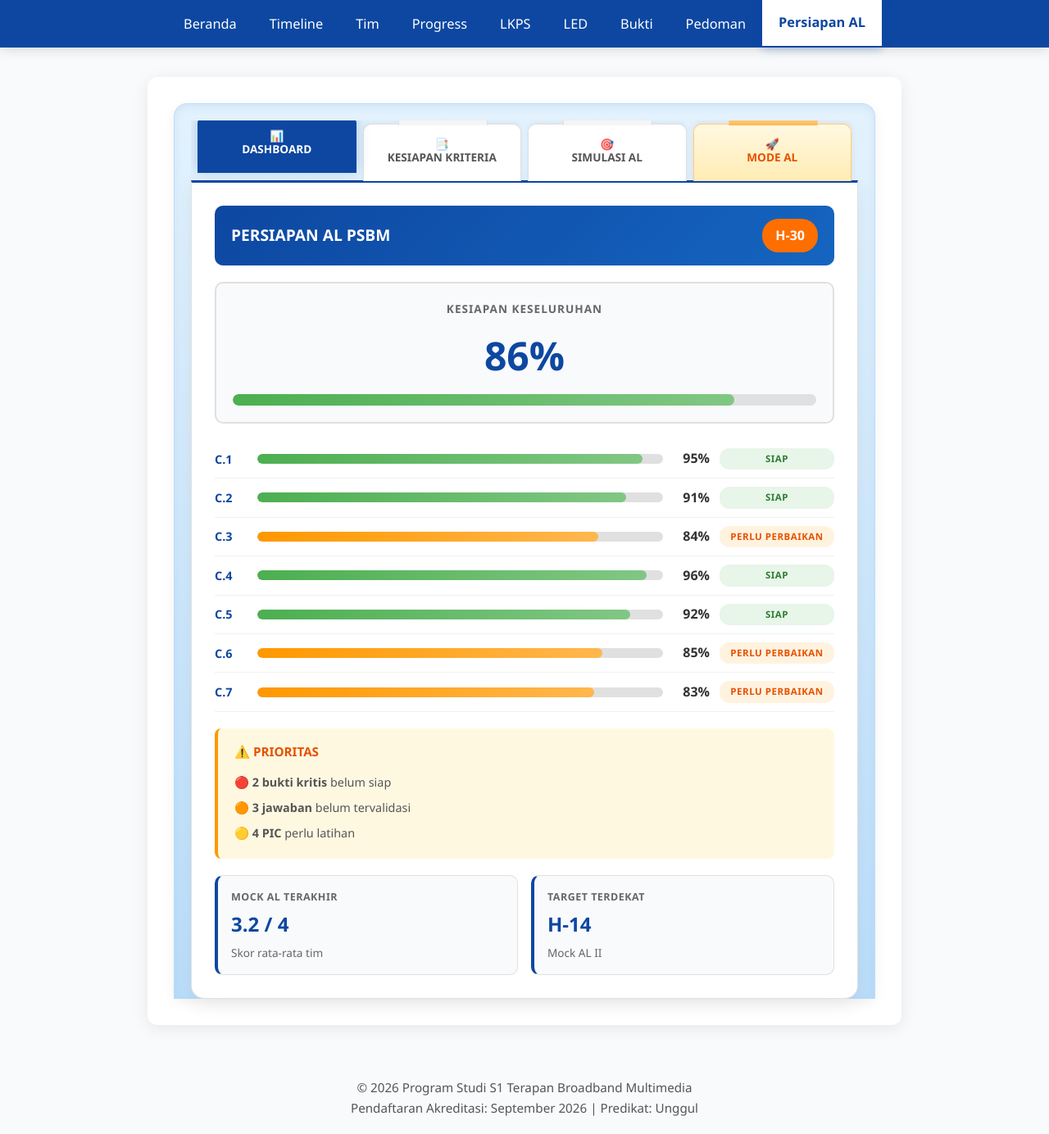
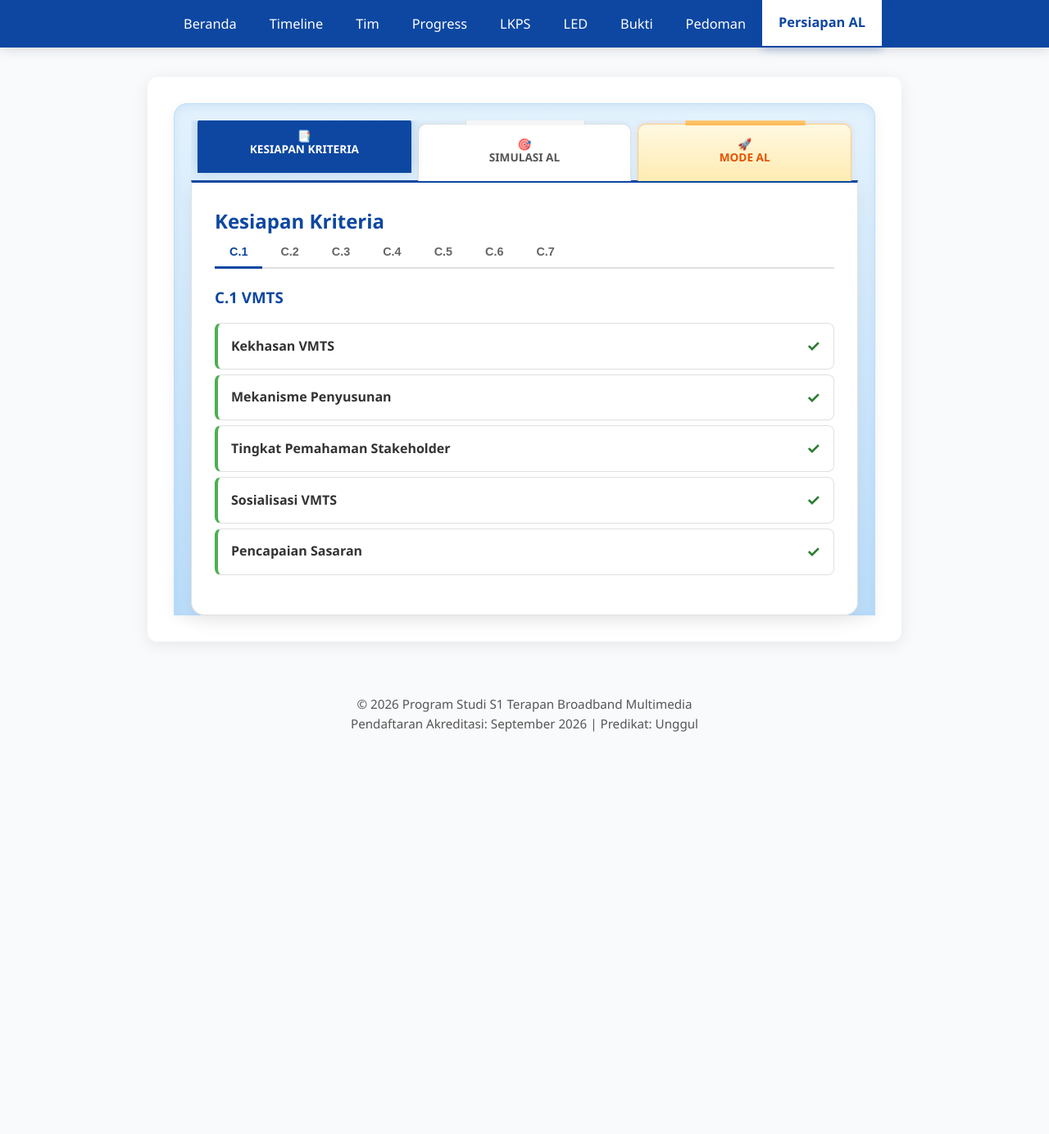
Before and after one commit to portal-psbm/aksibm-26, a Jekyll site: the page built from persiapan-al.md, in a window 1280 px wide and 1384 px high. Shown: the whole window at 82% size. Built offline with Jekyll 4.4.1, drawn with Linux system fonts in a browser that asks for light colours; part of the change alters nothing that is shown.

Commit message:
update AL

```diff
--- a/persiapan-al.md
+++ b/persiapan-al.md
@@ -16,7 +16,7 @@ permalink: /persiapan-al/
     border-bottom: none;
   }
 
-  /* ===== Folder Shelf - 4 Folder ===== */
+  /* ===== Folder Shelf - 3 Folder ===== */
   .folder-shelf {
     display: flex;
     flex-wrap: nowrap;
@@ -152,82 +152,6 @@ permalink: /persiapan-al/
   .al-panel { display: none; animation: fadeIn 0.3s ease; }
   .al-panel.active { display: block; }
   @keyframes fadeIn { from { opacity: 0; transform: translateY(8px); } to { opacity: 1; transform: translateY(0); } }
-
-  /* ===== Dashboard ===== */
-  .dash-header {
-    display: flex;
-    justify-content: space-between;
-    align-items: center;
-    padding: 16px 20px;
-    background: linear-gradient(135deg, #0d47a1 0%, #1565c0 100%);
-    color: white;
-    border-radius: 10px;
-    margin-bottom: 20px;
-  }
-  .dash-header h2 { margin: 0; font-size: 1.2rem; }
-  .dash-header .h-badge {
-    background: #ff6f00;
-    padding: 8px 16px;
-    border-radius: 20px;
-    font-weight: 700;
-    font-size: 1rem;
-  }
-  .overall-box {
-    background: #f8fafc;
-    border: 2px solid #e0e0e0;
-    border-radius: 10px;
-    padding: 20px;
-    margin-bottom: 20px;
-    text-align: center;
-  }
-  .overall-box .label { font-size: 0.85rem; color: #666; text-transform: uppercase; letter-spacing: 1px; font-weight: 600; }
-  .overall-box .big-percent { font-size: 3rem; font-weight: 800; color: #0d47a1; margin: 8px 0; }
-  .overall-box .bar { height: 14px; background: #e0e0e0; border-radius: 7px; overflow: hidden; margin-top: 8px; }
-  .overall-box .bar-fill { height: 100%; background: linear-gradient(to right, #4caf50, #81c784); border-radius: 7px; }
-
-  .kriteria-row {
-    display: flex;
-    align-items: center;
-    gap: 12px;
-    padding: 10px 0;
-    border-bottom: 1px solid #f0f0f0;
-  }
-  .kriteria-row .k-label { width: 40px; font-weight: 700; color: #0d47a1; font-size: 0.9rem; }
-  .kriteria-row .k-bar { flex: 1; height: 12px; background: #e0e0e0; border-radius: 6px; overflow: hidden; }
-  .kriteria-row .k-bar-fill { height: 100%; border-radius: 6px; transition: width 0.6s; }
-  .kriteria-row .k-bar-fill.siap { background: linear-gradient(to right, #4caf50, #81c784); }
-  .kriteria-row .k-bar-fill.perlu { background: linear-gradient(to right, #ff9800, #ffb74d); }
-  .kriteria-row .k-percent { width: 45px; font-weight: 700; text-align: right; color: #333; }
-  .kriteria-row .k-status { width: 140px; text-align: center; font-size: 0.72rem; font-weight: 700; padding: 4px 10px; border-radius: 12px; text-transform: uppercase; letter-spacing: 0.5px; }
-  .k-status.siap { background: #e8f5e9; color: #2e7d32; }
-  .k-status.perlu { background: #fff3e0; color: #e65100; }
-
-  .priority-box {
-    background: #fff8e1;
-    border-left: 4px solid #ff9800;
-    padding: 16px 20px;
-    border-radius: 8px;
-    margin-top: 20px;
-  }
-  .priority-box h4 { margin: 0 0 10px 0; color: #e65100; font-size: 0.95rem; }
-  .priority-box .item { padding: 4px 0; font-size: 0.9rem; color: #555; }
-
-  .info-cards {
-    display: grid;
-    grid-template-columns: 1fr 1fr;
-    gap: 16px;
-    margin-top: 20px;
-  }
-  .info-card {
-    background: #f8fafc;
-    border: 1px solid #e0e0e0;
-    border-radius: 10px;
-    padding: 16px;
-    border-left: 4px solid #0d47a1;
-  }
-  .info-card .label { font-size: 0.78rem; color: #666; text-transform: uppercase; letter-spacing: 0.5px; font-weight: 600; }
-  .info-card .value { font-size: 1.5rem; font-weight: 700; color: #0d47a1; margin-top: 4px; }
-  .info-card .sub { font-size: 0.85rem; color: #666; margin-top: 4px; }
 
   /* ===== Kesiapan Kriteria ===== */
   .sub-nav { display: flex; gap: 4px; margin-bottom: 20px; border-bottom: 2px solid #e0e0e0; flex-wrap: wrap; }
@@ -494,21 +418,16 @@ permalink: /persiapan-al/
     .folder-shelf::-webkit-scrollbar { display: none; }
     .folder-tab { min-width: 110px; flex: 0 0 auto; font-size: 0.8rem; }
     .al-content { padding: 20px; }
-    .info-cards { grid-template-columns: 1fr; }
-    .kriteria-row { flex-wrap: wrap; }
-    .kriteria-row .k-status { width: auto; margin-top: 4px; }
     .score-grid { grid-template-columns: repeat(5, 1fr); }
     .score-btn .score-label { display: none; }
     .mode-al-container { padding: 20px; margin: -20px; }
-    .dash-header { flex-direction: column; gap: 10px; text-align: center; }
   }
 </style>
 
-<!-- ===== KABINET FOLDER NAV ===== -->
+<!-- ===== KABINET FOLDER NAV - 3 FOLDER ===== -->
 <div class="cabinet-container">
   <div class="folder-shelf">
-    <div class="folder-tab active" onclick="showPanel('dashboard', this)">📊<br>DASHBOARD</div>
-    <div class="folder-tab" onclick="showPanel('kesiapan', this)">📑<br>KESIAPAN KRITERIA</div>
+    <div class="folder-tab active" onclick="showPanel('kesiapan', this)">📑<br>KESIAPAN KRITERIA</div>
     <div class="folder-tab" onclick="showPanel('simulasi', this)">🎯<br>SIMULASI AL</div>
     <div class="folder-tab mode-al" onclick="showPanel('modeal', this)">🚀<br>MODE AL</div>
   </div>
@@ -516,50 +435,8 @@ permalink: /persiapan-al/
   <!-- ===== AREA KONTEN ===== -->
   <div class="al-content" id="alContent">
 
-    <!-- ========== DASHBOARD ========== -->
-    <div class="al-panel active" id="panel-dashboard">
-      <div class="dash-header">
-        <h2>PERSIAPAN AL PSBM</h2>
-        <div class="h-badge">H-30</div>
-      </div>
-
-      <div class="overall-box">
-        <div class="label">Kesiapan Keseluruhan</div>
-        <div class="big-percent">86%</div>
-        <div class="bar"><div class="bar-fill" style="width: 86%;"></div></div>
-      </div>
-
-      <div class="kriteria-row"><div class="k-label">C.1</div><div class="k-bar"><div class="k-bar-fill siap" style="width:95%;"></div></div><div class="k-percent">95%</div><div class="k-status siap">SIAP</div></div>
-      <div class="kriteria-row"><div class="k-label">C.2</div><div class="k-bar"><div class="k-bar-fill siap" style="width:91%;"></div></div><div class="k-percent">91%</div><div class="k-status siap">SIAP</div></div>
-      <div class="kriteria-row"><div class="k-label">C.3</div><div class="k-bar"><div class="k-bar-fill perlu" style="width:84%;"></div></div><div class="k-percent">84%</div><div class="k-status perlu">PERLU PERBAIKAN</div></div>
-      <div class="kriteria-row"><div class="k-label">C.4</div><div class="k-bar"><div class="k-bar-fill siap" style="width:96%;"></div></div><div class="k-percent">96%</div><div class="k-status siap">SIAP</div></div>
-      <div class="kriteria-row"><div class="k-label">C.5</div><div class="k-bar"><div class="k-bar-fill siap" style="width:92%;"></div></div><div class="k-percent">92%</div><div class="k-status siap">SIAP</div></div>
-      <div class="kriteria-row"><div class="k-label">C.6</div><div class="k-bar"><div class="k-bar-fill perlu" style="width:85%;"></div></div><div class="k-percent">85%</div><div class="k-status perlu">PERLU PERBAIKAN</div></div>
-      <div class="kriteria-row"><div class="k-label">C.7</div><div class="k-bar"><div class="k-bar-fill perlu" style="width:83%;"></div></div><div class="k-percent">83%</div><div class="k-status perlu">PERLU PERBAIKAN</div></div>
-
-      <div class="priority-box">
-        <h4>⚠️ PRIORITAS</h4>
-        <div class="item">🔴 <strong>2 bukti kritis</strong> belum siap</div>
-        <div class="item">🟠 <strong>3 jawaban</strong> belum tervalidasi</div>
-        <div class="item">🟡 <strong>4 PIC</strong> perlu latihan</div>
-      </div>
-
-      <div class="info-cards">
-        <div class="info-card">
-          <div class="label">Mock AL Terakhir</div>
-          <div class="value">3.2 / 4</div>
-          <div class="sub">Skor rata-rata tim</div>
-        </div>
-        <div class="info-card">
-          <div class="label">Target Terdekat</div>
-          <div class="value">H-14</div>
-          <div class="sub">Mock AL II</div>
-        </div>
-      </div>
-    </div>
-
-    <!-- ========== KESIAPAN KRITERIA ========== -->
-    <div class="al-panel" id="panel-kesiapan">
+    <!-- ========== KESIAPAN KRITERIA (DEFAULT AKTIF) ========== -->
+    <div class="al-panel active" id="panel-kesiapan">
       <h2 style="color:#0d47a1; margin-top:0;">Kesiapan Kriteria</h2>
       <div class="sub-nav" id="kesiapanSubNav">
         <button class="active" onclick="showKesiapan('c1', this)">C.1</button>
@@ -944,4 +821,9 @@ function searchModeAL() {
   resultDiv.innerHTML = html;
   resultDiv.classList.add('active');
 }
+
+// ===== INIT: Langsung tampilkan Kesiapan Kriteria C.1 =====
+document.addEventListener('DOMContentLoaded', function() {
+  showKesiapan('c1', document.querySelector('#kesiapanSubNav button'));
+});
 </script>
```
